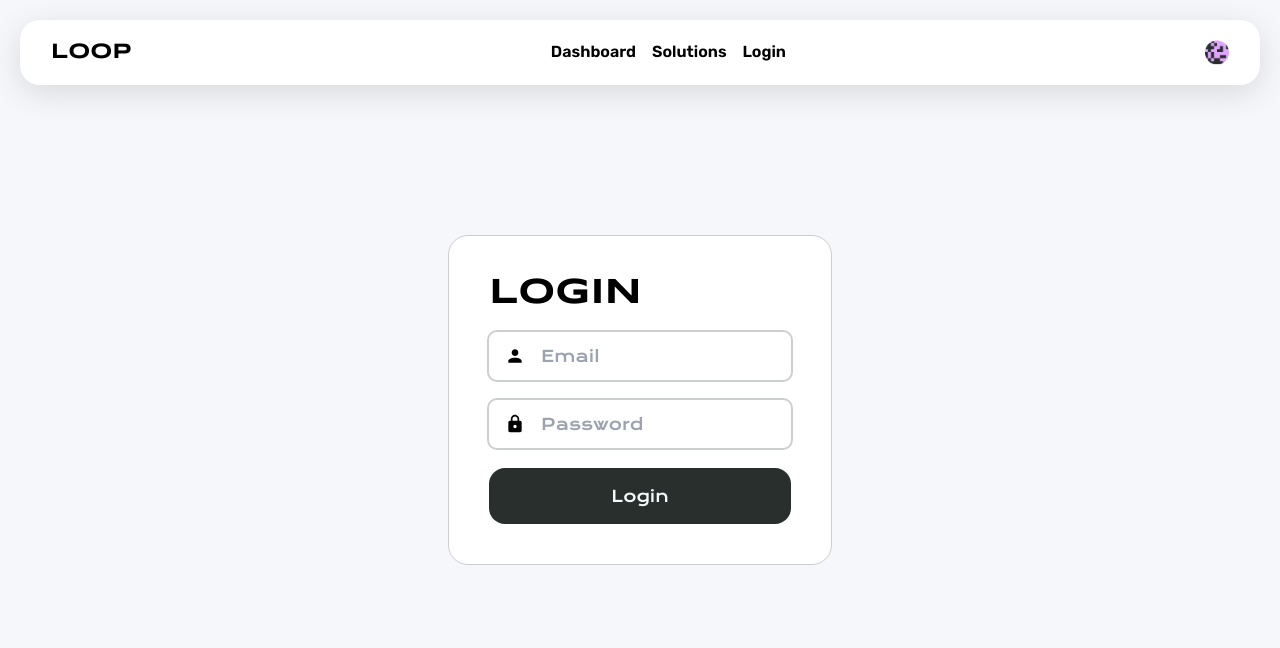
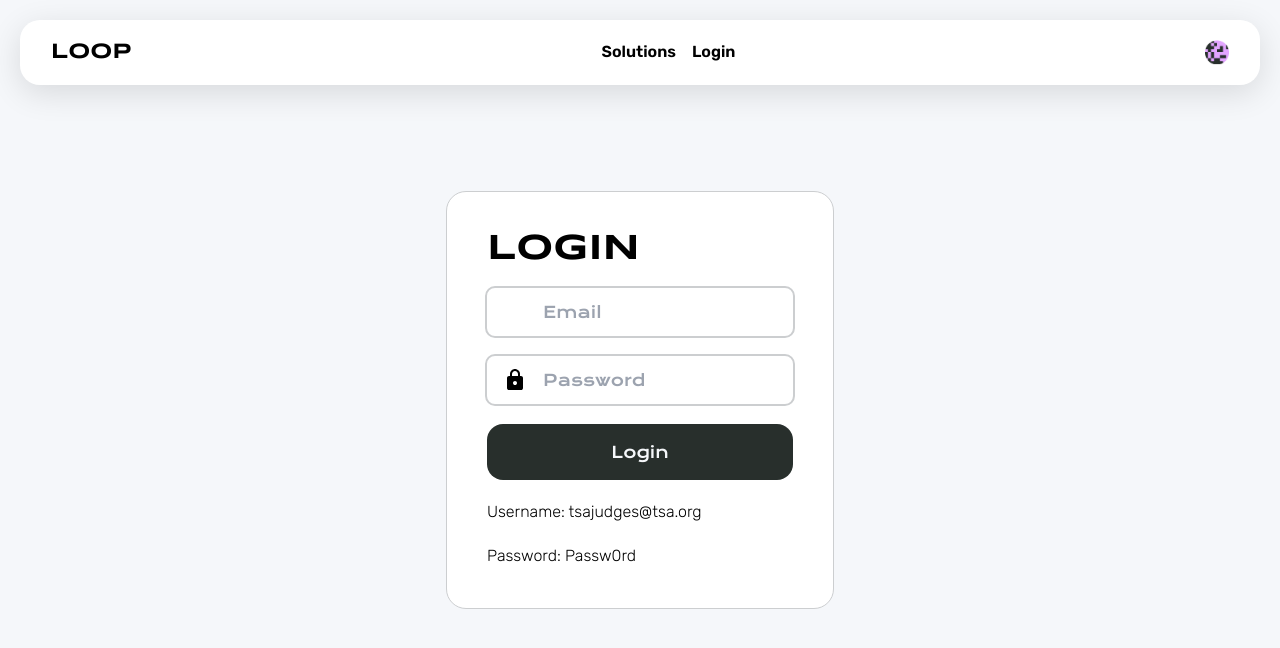
Before and after one commit to pranavkannepalli/loop, a Next.js app: page /login in a window 1280 px wide. Shown: the top 648 px of the page. Built offline with nearby package versions, Linux system fonts and the light colour scheme.

Commit message:
login with redirect back to where you came from

```diff
--- a/app/globals.css
+++ b/app/globals.css
@@ -9,7 +9,8 @@ html {
 	@apply bg-white-200;
 }
 
-html, body{
+html,
+body {
 	margin: 0px;
 	padding: 0px;
 }
@@ -78,7 +79,8 @@ p {
 	font-weight: 300;
 }
 
-a {
+a,
+.link {
 	font-family: "Rubik", sans-serif;
 	font-weight: bold;
 	font-size: 16px;
@@ -98,5 +100,4 @@ a {
 }
 nav {
 	padding: 0px clamp(20px, 2.4vw, 35px);
-
 }
--- a/app/layout.js
+++ b/app/layout.js
@@ -1,6 +1,7 @@
 import "./globals.css";
 import Navbar from "@/components/Navbar";
 import { LoopContextProvider } from "@/components/LoopContext";
+import { LoginContextProvider } from "@/components/LoginContext";
 
 export const metadata = {
 	title: "LOOP",
@@ -12,8 +13,10 @@ export default function RootLayout({ children }) {
 		<html lang="en">
 			<body>
 				<LoopContextProvider>
-					<Navbar />
-					{children}
+					<LoginContextProvider>
+						<Navbar />
+						{children}
+					</LoginContextProvider>
 				</LoopContextProvider>
 			</body>
 		</html>
--- a/app/login/page.jsx
+++ b/app/login/page.jsx
@@ -3,17 +3,55 @@
 import Button from "@/components/Button";
 import Icon from "@/components/Icon";
 import TextInput from "@/components/TextInput";
-
+import { useContext, useEffect, useState } from "react";
+import LoginContext from "@/components/LoginContext";
+import useRedirectFunction from "@/hooks/useRedirectFunction";
 
 export default function Login() {
+	const [password, setPassword] = useState("");
+	const [username, setUsername] = useState("");
+	const { redirect, loggedIn, setLoggedIn } = useContext(LoginContext);
+	const dashboard = useRedirectFunction(redirect);
+
+	useEffect(() => {
+		if (loggedIn) dashboard();
+		console.log("use effect");
+		console.log(loggedIn);
+	}, [loggedIn, dashboard]);
+
 	return (
 		<main className="flex flex-col items-center justify-center w-full h-screen">
 			<div className="flex flex-col gap-[20px] border border-white-300 bg-white-100 p-[40px] rounded-[20px]">
 				<h2>Login</h2>
-                <TextInput placeholder="Email" type="email" prefix={<Icon name="account" size={20}/>}/>
-                <TextInput placeholder="Password" type="password" prefix={<Icon name="password" size={20}/>}/>
-                <Button>Login</Button>
+				<TextInput
+					placeholder="Email"
+					prefix={<Icon name="person" />}
+					value={username}
+					onChange={(e) => {
+						setUsername(e.target.value);
+					}}
+				/>
+				<TextInput
+					placeholder="Password"
+					type="password"
+					prefix={<Icon name="password" />}
+					value={password}
+					onChange={(e) => {
+						setPassword(e.target.value);
+					}}
+				/>
+				<Button
+					onClick={() => {
+						console.log(username);
+						console.log(password);
+						setLoggedIn(username == "tsajudges@tsa.org" && password == "Passw0rd");
+					}}
+				>
+					Login
+				</Button>
+				<p>Username: tsajudges@tsa.org</p>
+				<p>Password: Passw0rd</p>
 			</div>
 		</main>
-    )
+	);
 }
--- a/app/solutions/[solution]/page.js
+++ b/app/solutions/[solution]/page.js
@@ -12,6 +12,9 @@ import ROIGraph from "@/components/ROIGraph";
 import CostGraph from "@/components/CostGraph";
 import Accordion from "@/components/Accordion";
 import Rebate from "@/components/Rebates";
+import { usePathname } from "next/navigation";
+import LoginContext from "@/components/LoginContext";
+import useRedirectFunction from "@/hooks/useRedirectFunction";
 
 const filterData = {
 	water: {
@@ -57,6 +60,9 @@ export default function Solution({ params }) {
 	const solutionName = params.solution.replace("%20", " ");
 	const [solution, setSolution] = useState(null);
 	const { userData, addWatchlist, inWatchlist, addItem, removeWatchlist } = useContext(LoopContext);
+	const pathname = usePathname();
+	const { loggedIn, setRedirect } = useContext(LoginContext);
+	const login = useRedirectFunction("/login");
 
 	useEffect(() => {
 		solutions[userData.state].forEach((value) => {
@@ -65,6 +71,35 @@ export default function Solution({ params }) {
 			}
 		});
 	}, [setSolution, solutionName, userData]);
+
+	const getButton = () => {
+		if (loggedIn) {
+			if (inWatchlist(solution))
+				return (
+					<Button prefix={<Icon name="remove" size={20} />} onClick={() => removeWatchlist(solution)}>
+						Remove from Watchlist
+					</Button>
+				);
+			else
+				return (
+					<Button prefix={<Icon name="add" size={20} />} onClick={() => addWatchlist(solution)}>
+						Add to Watchlist
+					</Button>
+				);
+		} else {
+			return (
+				<Button
+					prefix={<Icon name="account" size={20} />}
+					onClick={() => {
+						setRedirect(pathname);
+						login();
+					}}
+				>
+					Login to Add
+				</Button>
+			);
+		}
+	};
 
 	if (solution != null) {
 		return (
@@ -98,15 +133,7 @@ export default function Solution({ params }) {
 									</div>
 								))}
 							</div>
-							{inWatchlist(solution) ? (
-								<Button prefix={<Icon name="remove" size={20} />} onClick={() => removeWatchlist(solution)}>
-									Remove from Watchlist
-								</Button>
-							) : (
-								<Button prefix={<Icon name="add" size={20} />} onClick={() => addWatchlist(solution)}>
-									Add to Watchlist
-								</Button>
-							)}
+							{getButton()}
 						</div>
 						<div className={classNames("flex-1 w-full mx-8 rounded-[20px] flex items-center justify-center", filterData[solution.type].bg)}>
 							<Image src="/solution_models/solar_panel.png" alt="solar panel image" width={500} height={500} className="object-contain" />
--- /dev/null
+++ b/components/LoginContext/index.js
@@ -0,0 +1,16 @@
+"use client";
+
+import { createContext, useState } from "react";
+
+const LoginContext = createContext(null);
+
+function LoginContextProvider({ children }) {
+	const [loggedIn, setLoggedIn] = useState(false);
+	const [redirect, setRedirect] = useState("/dashboard");
+
+	const data = { loggedIn, setLoggedIn, redirect, setRedirect };
+
+	return <LoginContext.Provider value={data}>{children}</LoginContext.Provider>;
+}
+
+export { LoginContext as default, LoginContextProvider };
--- a/components/Navbar/index.js
+++ b/components/Navbar/index.js
@@ -4,43 +4,72 @@ import Link from "next/link";
 import Icon from "../Icon";
 import Image from "next/image";
 import { AnimatePresence, motion } from "framer-motion";
-import { useState } from "react";
+import { useState, useContext } from "react";
+import LoginContext from "../LoginContext";
+import { useRouter, usePathname } from "next/navigation";
 
 export default function Navbar() {
 	const [showMenu, changeShowMenu] = useState(false);
+	const router = useRouter();
+	const pathname = usePathname();
+	const { setRedirect, loggedIn } = useContext(LoginContext);
 
 	return (
 		<>
-			<nav style={{
-				width: "min(1440px, calc(100vw - 40px)"
-			}} className="z-40 fixed top-[20px] bg-white-100 rounded-[20px] shadow-card max-w-[1440px] left-[50%] translate-x-[-50%]">
+			<nav
+				style={{
+					width: "min(1440px, calc(100vw - 40px)",
+				}}
+				className="z-40 fixed top-[20px] bg-white-100 rounded-[20px] shadow-card max-w-[1440px] left-[50%] translate-x-[-50%]"
+			>
 				<div className="!py-5 grid items-center">
 					<Link href="/" style={{ justifySelf: "flex-start", gridRow: 1 }}>
 						<h4>Loop</h4>
 					</Link>
-					<div style={{ gridRow: 1}} className="hidden md:flex flex-row gap-4 items-center justify-self-center justify-center col-span-3">
-						<Link href="/dashboard">Dashboard</Link>
+					<div style={{ gridRow: 1 }} className="hidden md:flex flex-row gap-4 items-center justify-self-center justify-center col-span-3">
+						{loggedIn && <Link href="/dashboard">Dashboard</Link>}
 						<Link href="/solutions">Solutions</Link>
-						<Link href="/login">Login</Link>
+						{!loggedIn && (
+							<div
+								className="link cursor-pointer"
+								onClick={() => {
+									if (pathname != "/login") setRedirect(pathname);
+									router.push("/login");
+								}}
+							>
+								Login
+							</div>
+						)}
 					</div>
 					<div style={{ gridRow: 1 }} className="justify-self-end flex justify-end h-full items-center gap-[10px]">
-						<Icon name="menu" className="md:hidden"  onClick={() => changeShowMenu(true)} />
-						<Link href="/dashboard">
+						<Icon name="menu" className="md:hidden" onClick={() => changeShowMenu(true)} />
+						<Link href={loggedIn ? "/dashboard" : "/login"}>
 							<Image alt="Profile Picture" src="/User.png" height={24} width={24} />
 						</Link>
 					</div>
 				</div>
 			</nav>
 			<AnimatePresence>
-				{showMenu &&
-					<motion.div initial={{ opacity: 0}} animate={{ opacity: 1 }} exit={{ opacity: 0}} className="z-50 t-0 fixed w-full h-full gap-[20px] bg-white-100 flex flex-col items-center justify-center">
-						<Icon name="add" className="absolute top-[20px] right-[20px]" style={{ transform: "rotate(45deg)"}} onClick={() => changeShowMenu(false)}/>
-						<Link onClick={() => changeShowModal(false)} href="/dashboard"><h3>Dashboard</h3>	</Link>
-						<Link onClick={() => changeShowModal(false)} href="/solutions"><h3>Solutions</h3></Link>
-						<Link onClick={() => changeShowModal(false)} href="/login"><h3>Login</h3></Link>
+				{showMenu && (
+					<motion.div
+						initial={{ opacity: 0 }}
+						animate={{ opacity: 1 }}
+						exit={{ opacity: 0 }}
+						className="z-50 t-0 fixed w-full h-full gap-[20px] bg-white-100 flex flex-col items-center justify-center"
+					>
+						<Icon name="add" className="absolute top-[20px] right-[20px]" style={{ transform: "rotate(45deg)" }} onClick={() => changeShowMenu(false)} />
+						<Link onClick={() => changeShowModal(false)} href="/dashboard">
+							<h3>Dashboard</h3>{" "}
+						</Link>
+						<Link onClick={() => changeShowModal(false)} href="/solutions">
+							<h3>Solutions</h3>
+						</Link>
+						<Link onClick={() => changeShowModal(false)} href="/login">
+							<h3>Login</h3>
+						</Link>
 					</motion.div>
-				}
+				)}
 			</AnimatePresence>
-			</>
+		</>
 	);
 }
```
Lines whose indentation alone changed are shown as unchanged.
